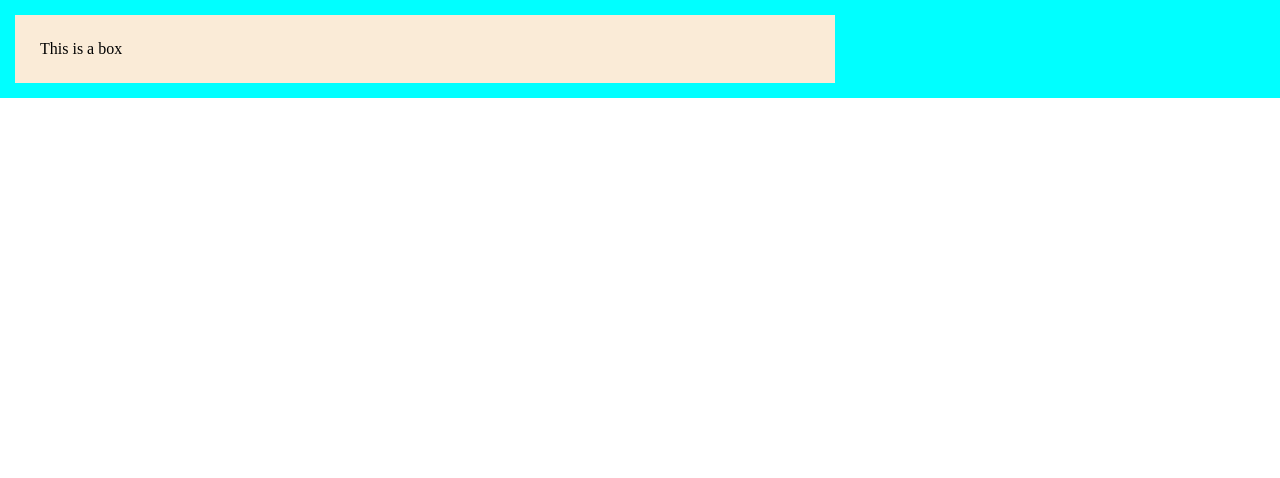
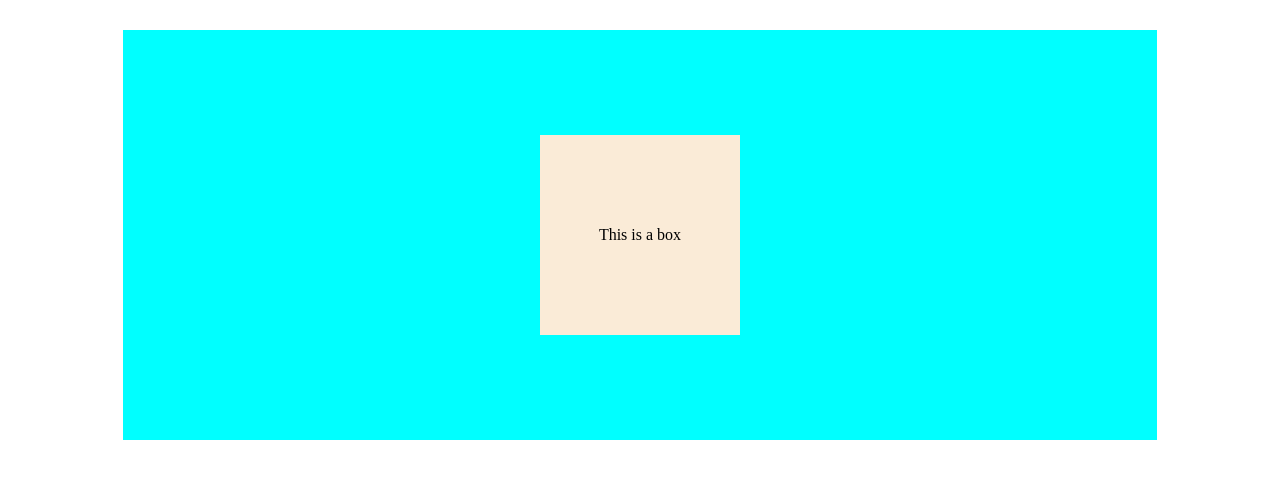
Before and after one commit to sunisha2004/grid, a plain HTML site: page animation.html in a window 1280 px wide. Drawn offline with Linux system fonts and the light colour scheme.

Commit message:
second commit

```diff
--- a/style.css
+++ b/style.css
@@ -2,10 +2,16 @@
     margin: 0;
     padding: 0;
 }
+/* }
 .container{
     background-color: aqua;
     padding: 15px;
-}
+    width: 800px;
+    height: 500px;
+    margin: 30px auto 30px auto;
+    position: relative;
+} */
+/* }
 .box{
     background-color: antiquewhite;
     padding: 25px;
@@ -14,20 +20,99 @@
     animation-duration: 7s;
     animation-iteration-count: 2;
     animation-fill-mode: forwards;/* Ends animation with last keyframe value */
-    animation-fill-mode: backwards;/*Ends animation with last keyframe value */
-    animation-timing-function: ease-in;/*starts animations slowly and ends fastly*/
-    animation-timing-function: ease-out;/*starts animations fastly and ends slowy*/
-    animation-timing-function: ease-in;/*starts and ends slowly*/
-    animation-delay: 3s;
-    animation-direction: alternate;/*goes forward*/
-    animation-direction: reverse;/*goes reverse*/
+    /* animation-fill-mode: backwards;Ends animation with last keyframe value */
+    /* animation-timing-function: ease-in;starts animations slowly and ends fastly */
+    /* animation-timing-function: ease-out;starts animations fastly and ends slowy */
+    /* animation-timing-function: ease-in;starts and ends slowly */
+    /* animation-delay: 3s; */
+    /* animation-direction: alternate;goes forward */
+    /* animation-direction: reverse;goes reverse */
 
-}
-@keyframes animation1{
+/* } */
+/* @keyframes animation1{
     from{
+
         width: 10%;
     }
     to{
         width: 100%;
+    } */
+/* } */
+/* .box{
+    position: absolute;
+    background-color:antiquewhite ;
+    height: 200px;
+    width: 200px;
+    display: flex;
+    justify-content: center;
+    align-items: center;
+    animation-name: animation2;
+    animation-duration: 7s;
+    animation-iteration-count: 5;
+}
+@keyframes animation2{
+    0% {
+        top: 0px;
+        left: 0px;
     }
+    25% {
+        top: 330px;
+        left: 0px;
+    }
+    50% {
+        top: 330px;
+        left: 630px;
+    }
+    75% {
+        top: 0px;
+        left: 630px;
+    }
+    100% {
+        top: 0px;
+        left: 0px;
+    }
+} */
+.container{
+    background-color: aqua;
+    padding: 5px;
+    width: 80vw;
+    height: 50vh;
+    margin: 30px auto 30px auto;
+    display: flex;
+    align-items: center;
+    justify-content: center;
 }
+.box{
+    background-color: antiquewhite;
+    height: 200px;
+    width: 200px;
+    display: flex;
+    justify-content: center;
+    align-items: center;
+/*
+    transition-property: background-color;
+    transition-duration: 5s;
+    transition-timing-function: ease-in;
+    transition-timing-function: ease-out;
+    transition-delay: 1s;
+    transition-property: all;
+} */
+transition: all 3s ease-in-out;
+}
+.box:hover{
+   /* background-color: red;
+   width: 100%;
+   height: 100%; */
+   transform: rotate(45deg);
+   transform: rotate(180deg);
+   transform: skew(40deg);
+   transform: skew(-40deg);
+   transform: scale(2);
+   transform: scale(-2);
+   transform: translateX(125px);
+   transform: translateY(-125px);
+   transform: translateX(125px);
+   transform: translateY(-125px);
+   transform: translate(125px,125px);
+
+}
```
